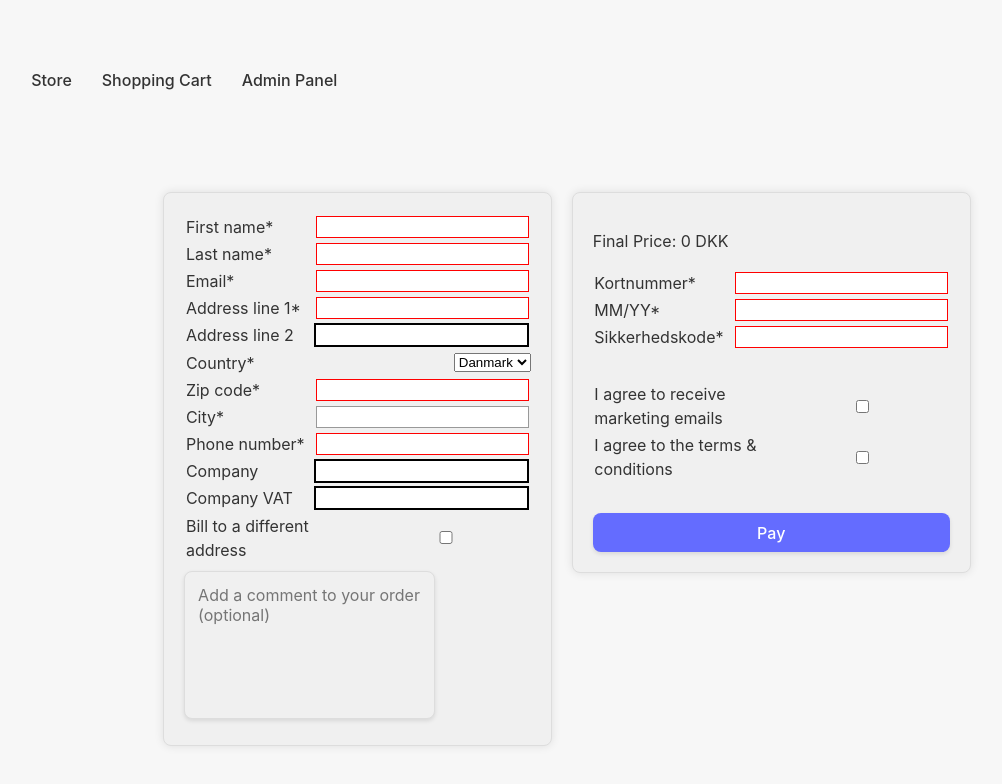
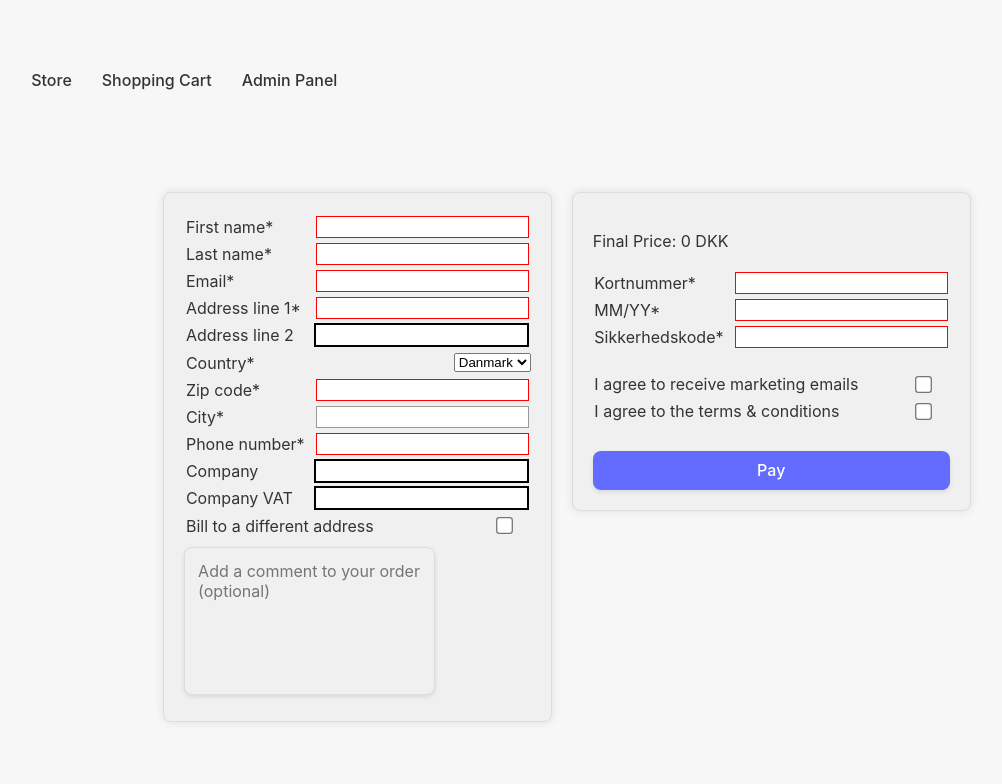
Before and after one commit to SiGoldbach/FrontendWebShop9, a React (Vite) app: page /checkout in a window 1280 px wide. Shown: the top 784 px of the page, without its empty margins (73-1075 px from the left). Built offline with nearby package versions, Linux system fonts and the light colour scheme; no server answers.

Commit message:
checkbox size fix and removed unused CSS rules

```diff
--- a/src/Pages/checkoutPage.tsx
+++ b/src/Pages/checkoutPage.tsx
@@ -244,7 +244,7 @@ export function CheckoutPage() {
               <div className='checkBoxContainer'>
                 <li>
                   <label htmlFor="acceptMarketingEmail">I agree to receive marketing emails</label>
-                  <input type="checkbox" id="acceptMarketingEmail" name="acceptMarketingEmail" />
+                  <input type="checkbox" className="inputcheckbox" id="acceptMarketingEmail" name="acceptMarketingEmail" />
                 </li>
                 <li>
                   <label htmlFor="acceptTermsAndCondition">I agree to the terms & conditions</label>
--- a/src/Pages/index.css
+++ b/src/Pages/index.css
@@ -555,7 +555,7 @@ input {
   /* Match form field borders */
   border: 1px solid #999;
   margin: 0.1em;
-  flex: 1;
+
 }
 
 input:focus {
@@ -572,17 +572,13 @@ input:valid {
 }
 
 .checkBoxContainer {
-  margin-top: 30px;
+  margin-top: 20px;
+  height: 50px;
 }
 
-.CheckBox {
-  display: flex;
-  align-items: center;
-}
-
-.CheckBox input[type="checkbox"] {
-  flex: 1;
-  width: 100%;
+input[type="checkbox"] {
+  transform: scale(1.3);
+  margin-right: 20px;
 }
 
 .comment-textarea {
```
